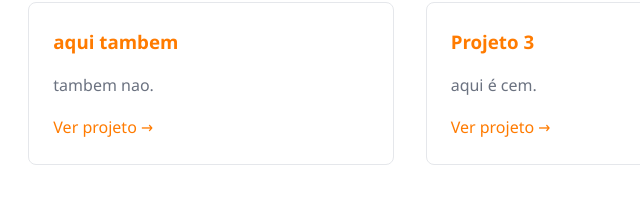
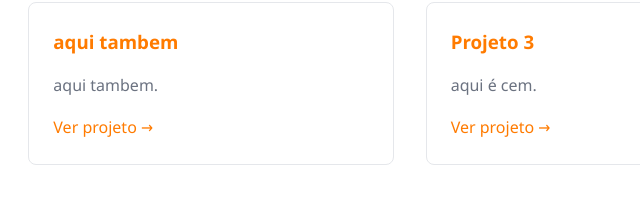
Before and after one commit to MinedscorpionBR/tema4, a plain HTML site: page portifolio.html in a window 1280 px wide. Shown: the part 807-1010 px from the top of the page, 429-1069 px from the left. Drawn offline with Linux system fonts and the light colour scheme.

```diff
--- a/portifolio.html
+++ b/portifolio.html
@@ -338,7 +338,7 @@
 
                     <div class="projeto-card">
                         <h3>aqui tambem</h3>
-                        <p>tambem nao.</p>
+                        <p>aqui tambem.</p>
                         <a href="https://github.com/MinedscorpionBR/tema5" class="projeto-link">Ver projeto →</a>
                     </div>
 
```
